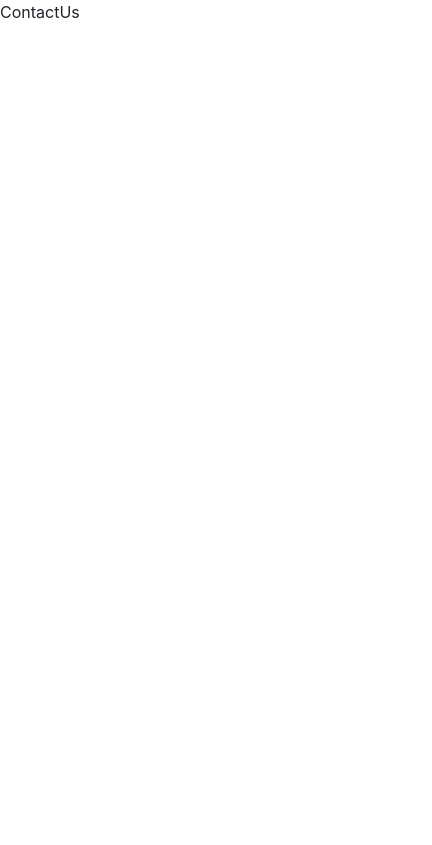
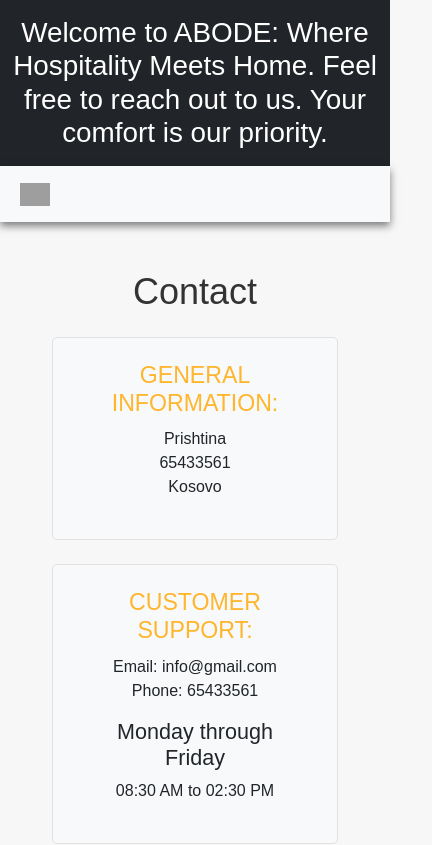
Before and after one commit to iligashi/Abode, a React (Create React App) app: page /contactus in a window 390 px wide. Shown: the top 845 px of the page, 432 px wide, since content can reach past the window. Built offline with nearby package versions, Linux system fonts and the light colour scheme; grey boxes are pictures that could not be loaded; the HTML template or start-up script is replaced by a standard one.

Commit message:
Contact.tsx and contact.css UI not completely done

```diff
--- a/src/views/ContactUs.tsx
+++ b/src/views/ContactUs.tsx
@@ -1,17 +1,143 @@
 import React from 'react';
+import 'bootstrap/dist/css/bootstrap.min.css';
+import './css/contact.css'
+
+function App() {
 
 
 
-interface Props {}
+    return (
+    <div>
+      <div className="bar bg-dark text-white py-3">
+        <div className="container">
+          <h1 className="m-0">Welcome to ABODE: Where Hospitality Meets Home. Feel free to reach out to us. Your comfort is our priority.</h1>
+        </div>
+      </div>
+      <header className="sticky-top bg-light">
+        <div className="container d-flex justify-content-between align-items-center py-3">
 
-const ContactUs = (props: Props) => {
+          <div className="logo-2">
+            <a href="nav.html">
+              <img src="bars.png" alt="Menu" style={{ width: '30px' }} />
+            </a>
+          </div>
+          <nav>
+            <ul className="d-flex">
+              <li><a href="*">Home</a></li>
+              <li><a href="ContactUs.tsx">Contact</a></li>
+              <li><a href="*">About Us</a></li>
+            </ul>
+          </nav>
 
+        </div>
+      </header>
 
-	return (
-        <div>ContactUs</div>
-	);
+      <div className="contact py-5">
+        <div className="container">
+          <h1 className="text-center mb-4">Contact</h1>
+          <div className="row">
+            <div className="col-md-4 mb-4 mb-md-0">
+              <div className="con-info bg-light p-4">
+                <h3>GENERAL INFORMATION:</h3>
+                <p>Prishtina<br />
+                  65433561<br />
+                  Kosovo</p>
+              </div>
+            </div>
+            <div className="col-md-4 mb-4 mb-md-0">
+              <div className="con-info bg-light p-4">
+                <h3>CUSTOMER SUPPORT:</h3>
+                <p>Email: info@gmail.com<br />
+                  Phone: 65433561</p>
+                <div className="col">
+                  <h4>Monday through Friday</h4>
+                  <p>08:30 AM to 02:30 PM</p>
+                </div>
+              </div>
+            </div>
 
+          </div>
+        </div>
+      </div>
 
+      <div className="last bg-light py-5">
+        <div className="container">
+          <form action="" method="post">
+            <div className="row">
+              <div className="col-md-6">
+                <div className="form-group">
+                  <label htmlFor="fname">First Name</label>
+                  <input type="text" className="form-control" id="fname" name="fname" placeholder="Enter First Name" required />
+                </div>
+                <div className="form-group">
+                  <label htmlFor="lname">Last Name</label>
+                  <input type="text" className="form-control" id="lname" name="lname" placeholder="Enter Last Name" required />
+                </div>
+                <div className="form-group">
+                  <label htmlFor="email">Email</label>
+                  <input type="email" className="form-control" id="email" name="email" placeholder="Enter Email" required />
+                </div>
+              </div>
+              <div className="col-md-6">
+                <div className="form-group">
+                  <label htmlFor="Subject">Message</label>
+                  <textarea className="form-control" id="Subject" name="Subject" placeholder="Write your message..." style={{ height: '200px' }} required></textarea>
+                </div>
+                <button type="submit" className="btn btn-primary">Submit</button>
+              </div>
+            </div>
+            <div className="col-lg-6 right-image pr-0">
+  <iframe src="https://www.google.com/maps/embed?pb=!1m18!1m12!1m3!1d1619902.0054433027!2d-122.68851282163044!3d37.534535608111824!2m3!1f0!2f0!3f0!3m2!1i1024!2i768!4f13.1!3m3!1m2!1s0x80859a6d00690021%3A0x4a501367f076adff!2sSan+Francisco%2C+CA%2C+USA!5e0!3m2!1sen!2sin!4v1507725785789"
+    width="100%" height="538" frameBorder="0" style={{ border: '0' }} allowFullScreen data-aos="fade-left" data-aos-duration="3000"></iframe>
+</div>
 
-};
-export default ContactUs;
+          </form>
+        </div>
+      </div>
+
+      <section className="footer bg-light">
+        <div className="container py-5">
+          <hr />
+          <div className="row">
+            <div className="col-md-3 mb-4 mb-md-0">
+
+            </div>
+            <div className="col-md-3 mb-4 mb-md-0">
+              <div className="div">
+                <h3>stay connected with ABODE</h3>
+                <div className="icons">
+                  <img src="icons8-facebook-30.png" alt="Facebook" />
+                  <img src="icons8-instagram-30.png" alt="Instagram" />
+                  <img src="icons8-twitter-30.png" alt="Twitter" />
+                </div>
+                <h2>Mundësuar nga Abode, Inc.</h2>
+                <h5>Të gjitha të drejtat e rezervuara</h5>
+                <a href="">Kushtet e përdorimit – </a>
+                <a href="">Politika e Privatësisë</a>
+              </div>
+            </div>
+            <div className="col-md-3 mb-4 mb-md-0">
+              <div className="div">
+                <h3>Llogaria</h3>
+                <a href="">Rezervimet</a>
+                <a href="">Lista e deshirave</a>
+                <a href="">Llogaria ime</a>
+              </div>
+            </div>
+            <div className="col-md-3">
+              <div className="div">
+                <h3>Kontakti</h3>
+                <a href="">info@gmail.com</a>
+                <a href="">Tel:+383 045 883 702</a>
+                <a href="">Prishtinë, Kosovë</a>
+                <a href="">.......</a>
+              </div>
+            </div>
+          </div>
+        </div>
+      </section>
+    </div>
+  );
+}
+
+export default App;
--- /dev/null
+++ b/src/views/css/contact.css
@@ -0,0 +1,242 @@
+* {
+  margin: 0;
+  padding: 0;
+  box-sizing: border-box;
+  font-family: 'Poppins', sans-serif;
+}
+
+body {
+  background-color: #f7f7f7;
+}
+
+.contact {
+  text-align: center;
+  padding: 40px;
+}
+
+.contact h1 {
+  font-size: 36px;
+  color: #333;
+  margin-bottom: 20px;
+}
+
+.con {
+  display: flex;
+  justify-content: space-around;
+  flex-wrap: wrap;
+  margin-top: 30px;
+}
+
+.con-info {
+  flex-basis: 33%;
+  font-size: 16px;
+  padding: 20px;
+  border: 1px solid #e1e1e1;
+  border-radius: 5px;
+}
+
+.con-info h3 {
+  color: rgb(255, 181, 44);
+  margin-bottom: 10px;
+}
+
+.last {
+  max-width: 600px;
+  margin: 0 auto;
+  background-color: #d4d2d2;
+  border-radius: 20px;
+  padding: 40px;
+}
+
+input[type="submit"] {
+  background-color: rgb(255, 181, 44);
+  color: white;
+  padding: 12px 20px;
+  border: none;
+  border-radius: 4px;
+  font-size: 16px;
+  cursor: pointer;
+}
+
+input[type="submit"]:hover {
+  background-color: rgb(180, 126, 26);
+}
+
+.bar {
+  background-color: black;
+  color: #fff;
+  text-align: center;
+  padding-top: 30px;
+  padding-bottom: 30px;
+  font-size: 50%;
+}
+
+
+
+header {
+  position: sticky;
+  top: 0;
+  width: 100%;
+  background-color: #fff;
+  z-index: 1;
+  box-shadow: 0px 4px 8px rgba(0, 0, 0, 0.5);
+}
+
+header .container {
+  display: flex;
+  justify-content: space-between;
+  align-items: center;
+  padding: 0;
+}
+
+header ul {
+  display: flex;
+}
+
+header ul li {
+  margin-right: 20px;
+  list-style-type: none;
+  font-size: 25px;
+}
+
+header ul li:hover {
+  border-bottom: 3px solid rgb(255, 181, 44);
+}
+
+header ul li a {
+  text-decoration: none;
+  color: black;
+}
+
+header ul li:nth-child(3) {
+  border-bottom: 3px solid rgb(255, 181, 44);
+}
+
+header ul li:last-child {
+  margin-right: 0;
+}
+
+header ul li:first-child {
+  margin-left: 20px;
+}
+
+button {
+  display: inline-block;
+  background-color: rgb(255, 181, 44);
+  padding: 5px;
+  width: 150px;
+  border: 0;
+  margin-top: 10px;
+  font-size: 20px;
+  cursor: pointer;
+}
+
+
+
+
+
+@media (max-width: 900px) {
+  .logo-2 {
+      display: block;
+      margin-left: 20px;
+      order: -1;
+  }
+
+
+
+  nav {
+      display: none;
+  }
+
+  button {
+      width: 45px;
+      margin-top: 7px;
+      font-size: 10px;
+  }
+}
+
+.footer {
+  display: flex;
+  flex-direction: column;
+  color: black;
+  margin-top: 10%;
+  padding-left: 20px;
+  padding-bottom: 30px;
+  flex: 1;
+  width: 100%;
+}
+
+.footer .navBar {
+  flex-direction: column;
+  flex-basis: 100%;
+  align-items: center;
+}
+
+.footer .navBar div {
+  flex-direction: column;
+  margin-bottom: 20px;
+}
+
+.footer .navBar div .icons {
+  flex-direction: row;
+  row-gap: 20px;
+}
+
+.footer .logo {
+  width: 100%;
+  display: block;
+}
+
+.footer .logo img {
+  width: 300px;
+}
+
+.footer h2 {
+  margin-bottom: 10px;
+  color: rgb(255, 181, 44);
+}
+
+.footer h3 {
+  margin-bottom: 10px;
+}
+
+.footer h5 {
+  margin-bottom: 10px;
+}
+
+.footer a {
+  margin-bottom: 10px;
+  display: block;
+}
+
+@media only screen and (max-width: 768px) {
+  .footer .navBar {
+      flex-direction: row;
+      flex-basis: 50%;
+      justify-content: space-between;
+  }
+}
+
+@media only screen and (max-width: 540px) {
+  .footer .navBar {
+      flex-direction: column;
+  }
+}
+
+.footer a {
+  text-decoration: none;
+  color: rgb(94, 93, 93);
+}
+
+.footer a:hover {
+  text-decoration: underline solid rgb(94, 93, 93);
+}
+
+html,
+body,
+.bar,
+.container,
+header,
+.footer {
+  width: 100%;
+}
```
